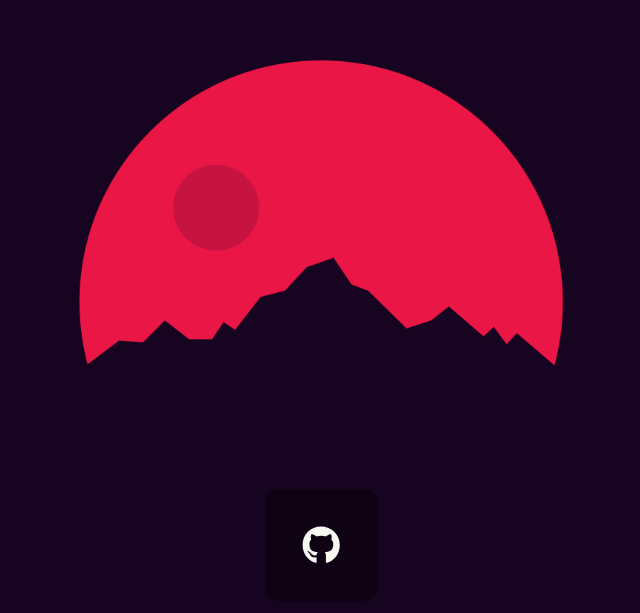
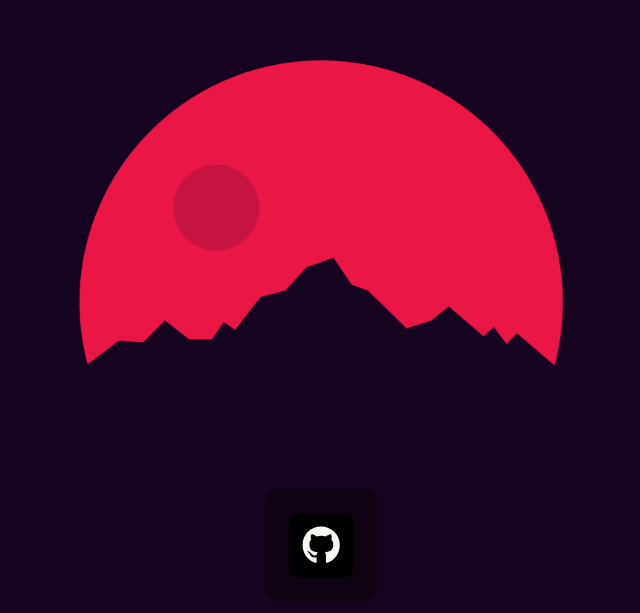
Before and after one commit to trytonlux/Startpage, a React (Vite) app: page / in a window 1280 px wide. Shown: the part 187-800 px from the top of the page, without its empty margins (319-959 px from the left). Built offline with nearby package versions, Linux system fonts and the light colour scheme.

Commit message:
Add background color prop to AppIcon.

```diff
--- a/src/AppIcon.jsx
+++ b/src/AppIcon.jsx
@@ -10,9 +10,13 @@ class AppIcon extends React.Component
 
     render()
     {
+        const style = {
+            backgroundColor: this.props.bg
+        }
+
         return(
             <div className="app-icon">
-                <div className="app-icon-inner">
+                <div className="app-icon-inner" style={style}>
                     <SVGIcon name={this.props.icon} />
                 </div>
 
--- a/src/Dock.jsx
+++ b/src/Dock.jsx
@@ -8,7 +8,7 @@ class Dock extends React.Component
         return(
           <div className="dock">
 
-              <AppIcon icon="github" />
+              <AppIcon icon="github" bg="#000" />
 
           </div>
         );
```
